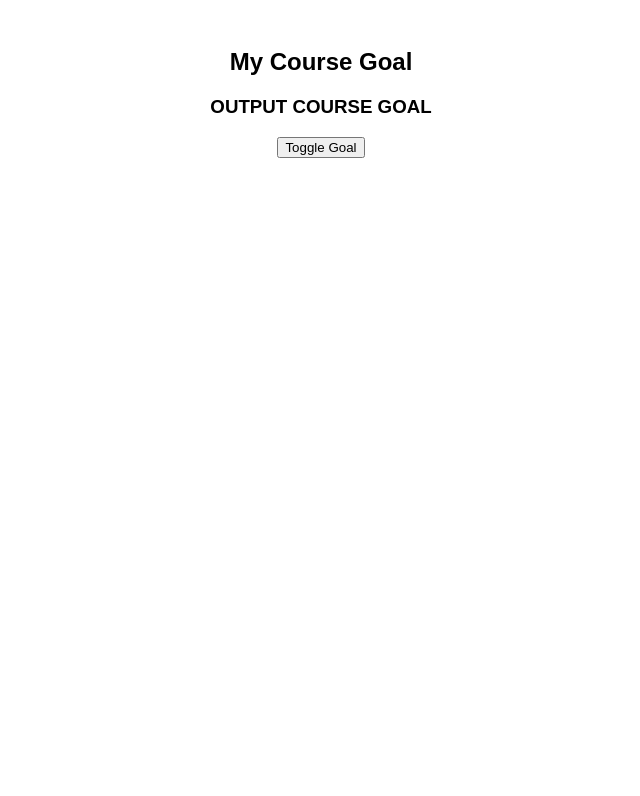
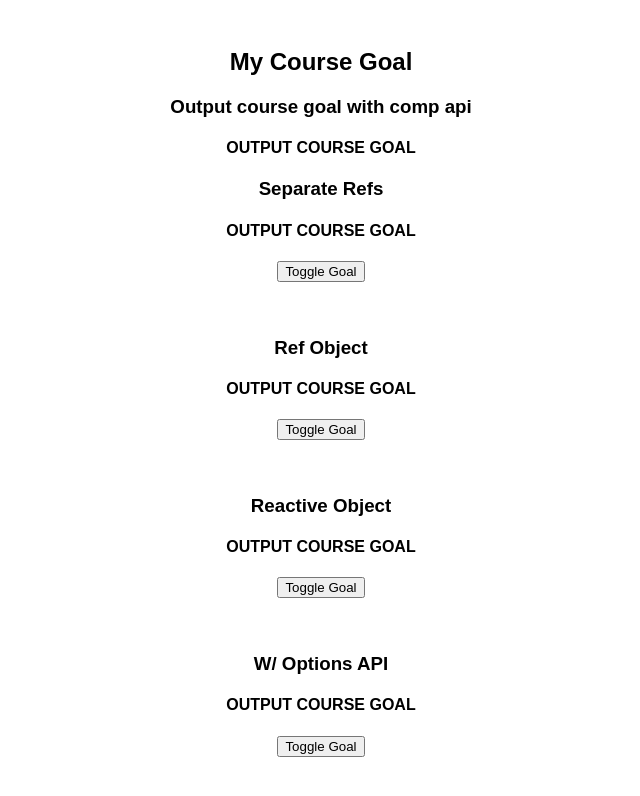
Before and after one commit to arobus/vue3-learning, a Vue app: page / in a window 1280 px wide. Shown: the top 796 px of the page, without its empty margins (319-959 px from the left). Built offline with nearby package versions, Linux system fonts and the light colour scheme; the HTML template or start-up script is replaced by a standard one.

Commit message:
assignment complete

```diff
--- a/src/App.vue
+++ b/src/App.vue
@@ -2,19 +2,101 @@
   <h2>My Course Goal</h2>
   <!-- Task 1: Output your main course goal with help of the composition API -->
   <!-- Don't hardcode it into the template, instead hardcode it into the JS code -->
-  <h3>OUTPUT COURSE GOAL</h3>
+  <h3>Output course goal with comp api</h3>
+  <h4>{{ sCourseGoal }}</h4>
   <!-- Task 2: Toggle (show/ hide) the goal with help of the button  -->
-  <button>Toggle Goal</button>
   <!-- Task 3: Manage data in three ways -->
   <!-- => Separate refs -->
+  <h3>Separate Refs</h3>
+  <h4 v-if="showCourseGoal">{{ courseGoal }}</h4>
+  <button @click="toggleCourseGoal">Toggle Goal</button>
   <!-- => Ref Object -->
+  <br>
+  <br>
+  <br>
+  <h3>Ref Object</h3>
+  <h4 v-if="goalObj.showCourseGoal">{{ goalObj.courseGoal }}</h4>
+  <button @click="toggleCourseGoalObj">Toggle Goal</button>
   <!-- => Reactive Object -->
+  <br>
+  <br>
+  <br>
+  <h3>Reactive Object</h3>
+  <h4 v-if="goalRObj.showCourseGoal">{{ goalRObj.courseGoal }}</h4>
+  <button @click="toggleCourseGoalRObj">Toggle Goal</button>
   <!-- Task 4: Also solve the assignment with the Options API -->
+  <br>
+  <br>
+  <br>
+  <h3>W/ Options API</h3>
+  <h4 v-if="showCourseOGoal">{{ courseOGoal }}</h4>
+  <button @click="toggleCourseOGoal">Toggle Goal</button>
 </template>
 
 <script>
+import { reactive, ref } from 'vue'
 export default {
+  setup() {
+    const staticCourseGoal = 'OUTPUT COURSE GOAL';
 
+    const cGoal = ref('OUTPUT COURSE GOAL');
+
+    const showCGoal = ref(true);
+
+    function toggleCGoal() {
+      showCGoal.value = !showCGoal.value;
+    }
+
+
+    const cGoalObj = ref({
+      courseGoal: 'OUTPUT COURSE GOAL',
+      showCourseGoal: true
+    });
+
+    function toggleCGoalObj() {
+      cGoalObj.value.showCourseGoal = !cGoalObj.value.showCourseGoal;
+    }
+
+    const cGoalRObj = reactive({
+      courseGoal: 'OUTPUT COURSE GOAL',
+      showCourseGoal: true
+    });
+
+    function toggleCGoalRObj() {
+      cGoalRObj.showCourseGoal = !cGoalRObj.showCourseGoal;
+    }
+
+
+
+    return {
+      sCourseGoal: staticCourseGoal,
+
+      // separate refs
+      courseGoal: cGoal,
+      showCourseGoal: showCGoal,
+      toggleCourseGoal: toggleCGoal,
+
+      // ref object
+      goalObj: cGoalObj,
+      toggleCourseGoalObj: toggleCGoalObj,
+
+      // reactive object
+      goalRObj: cGoalRObj,
+      toggleCourseGoalRObj: toggleCGoalRObj
+
+    };
+  },
+  data() {
+    return {
+      courseOGoal: 'OUTPUT COURSE GOAL',
+      showCourseOGoal: true
+    }
+  },
+  methods: {
+    toggleCourseOGoal() {
+      this.showCourseOGoal = !this.showCourseOGoal;
+    }
+  }
 }
 </script>
 
```
